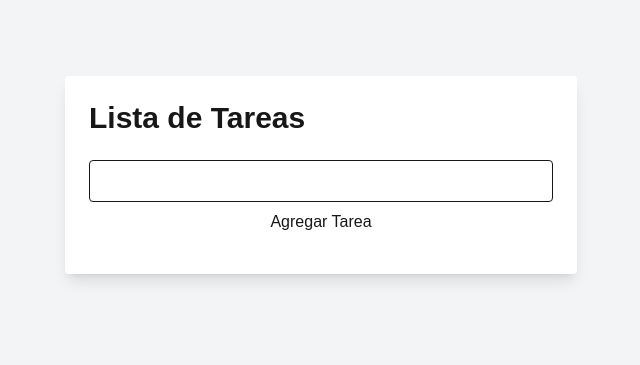
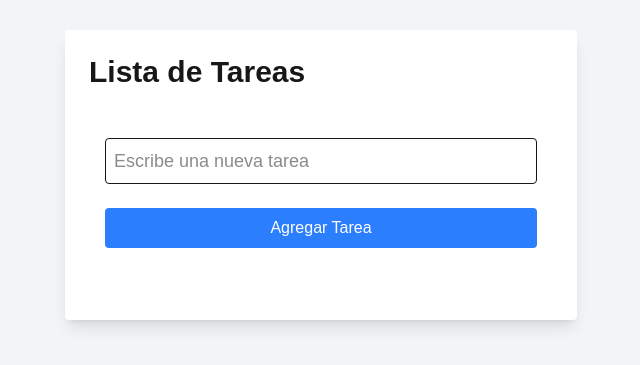
Before and after one commit to Nheonz/to-do-list, a Next.js app: page / in a window 1280 px wide. Shown: the part 225-590 px from the top of the page, without its empty margins (319-959 px from the left). Built offline with nearby package versions, Linux system fonts and the light colour scheme.

Commit message:
refactor(components): se corrigieron bugs en la to do list, problema de componentes indefinidos CORREGIDO

```diff
--- a/src/components/todoform.js
+++ b/src/components/todoform.js
@@ -1,11 +1,31 @@
-const Todoform = ({ onAddTodo }) => {
-  const [newTodoText, setNewTodoText] = useState("");
-  //Estado newtodotext para almacenar el texto de la nueva tarea
+import { useState } from "react";
+
+const TodoForm = ({ onAddTodo, newTodoText, setNewTodoText }) => {
   const handleSubmit = (e) => {
     e.preventDefault();
     if (newTodoText.trim()) {
-      onAddTodo(newTodoText);
-      setNewTodoText("");
+      onAddTodo(newTodoText); // Llama a la función de agregar tarea
+      setNewTodoText(""); // Limpia el campo de entrada
     }
   };
+
+  return (
+    <form onSubmit={handleSubmit} className="mb-4 flex flex-col space-y-4">
+      <input
+        type="text"
+        value={newTodoText}
+        onChange={(e) => setNewTodoText(e.target.value)}
+        className="border p-2 rounded w-full text-lg"
+        placeholder="Escribe una nueva tarea"
+      />
+      <button
+        type="submit"
+        className="mt-2 bg-blue-500 text-white p-2 rounded w-full hover:bg-blue-600 transition"
+      >
+        Agregar Tarea
+      </button>
+    </form>
+  );
 };
+
+export default TodoForm;
--- a/src/components/todoitem.js
+++ b/src/components/todoitem.js
@@ -1,10 +1,12 @@
 "use client";
 
 // <--- Importacion de React y useState --->
-import { useState } from "react";
+import { useState, useEffect } from "react";
+import TodoForm from "./todoform";
+import TodoList from "./todolist";
 
 // <--- Definicion de componente todoitem --->
-const todoitem = ({ todo, ontogglecompelte, ondelete }) => {
+const todoitem = ({ todo, onToggleComplete, ondelete }) => {
   // Estados locales con useState
   const [isEditing, setIsEditing] = useState(false); // Este estado indica si estamos en modo edicion para la tarea
   const [editedText, setEditedText] = useState(todo.text); // Es el texto de la tarea minetras se esta editando. Se inicializa con el texto original de la tarea (todo.text)
@@ -28,7 +30,7 @@ const todoitem = ({ todo, ontogglecompelte, ondelete }) => {
         <input // Es un chebox que se marca si la tarea esta completada, se llama la funcion, pasando el id de la tarea, lo que permite cambiar su estado
           type="checkbox"
           checked={todo.completed}
-          onChange={() => ontogglecompelte(todo.id)}
+          onChange={() => onToggleComplete(todo.id)}
           className="mr-4"
         />
 
@@ -60,7 +62,7 @@ const todoitem = ({ todo, ontogglecompelte, ondelete }) => {
             Editar
           </button>
         )}
-        <button onClick={() => onDelete(todo.id)} className="btn btn-danger">
+        <button onClick={() => ondelete(todo.id)} className="btn btn-danger">
           Eliminar
         </button>
       </div>
--- a/src/components/todolist.js
+++ b/src/components/todolist.js
@@ -1,7 +1,8 @@
 "use client";
 
-import React, { useState } from "react";
+import React, { useState, useEffect } from "react";
 import TodoItem from "./todoitem";
+import TodoForm from "./todoform";
 
 const TodoList = () => {
   const [todos, setTodos] = useState([]); //Contiene todas las tareas
@@ -33,29 +34,28 @@ const TodoList = () => {
     setTodos(todos.filter((todo) => todo.id !== id)); // Elimina la tarea por id
   };
 
+  // Aquí, mapeamos todas las tareas y las pasamos al componente TodoItem;
+  //  para que cada tarea sea representada de forma independiente
   return (
-    <div className="max-w-lg mx-auto">
-      <div className="mb-4">
-        <input
-          type="text"
-          value={newTodoText}
-          onChange={(e) => setNewTodoText(e.target.value)}
-          className="border p-2 rounded w-full"
+    <div className="max-w-4xl mx-auto px-4 py-6">
+      {/* Formulario de agregar tarea */}
+      <TodoForm
+        onAddTodo={handleAddTodo}
+        newTodoText={newTodoText}
+        setNewTodoText={setNewTodoText}
       />
-        <button onClick={handleAddTodo} className="mt-2 btn btn-primary w-full">
-          Agregar Tarea
-        </button>
-      </div>
+
+      {/* Lista de tareas */}
+      <div className="mt-6 space-y-4">
         {todos.map((todo) => (
           <TodoItem
             key={todo.id}
             todo={todo}
             onToggleComplete={handleToggleComplete}
-          onDelete={handleDelete}
+            ondelete={handleDelete}
           />
-        // Aquí, mapeamos todas las tareas y las pasamos al componente TodoItem;
-        //  para que cada tarea sea representada de forma independiente
         ))}
+      </div>
     </div>
   );
 };
```
Lines whose indentation alone changed are shown as unchanged.
